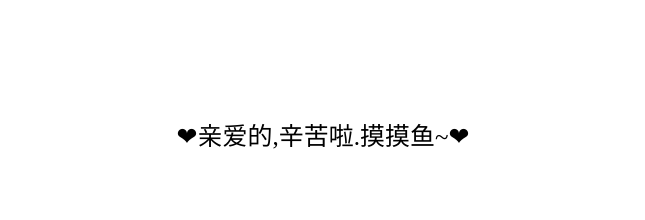
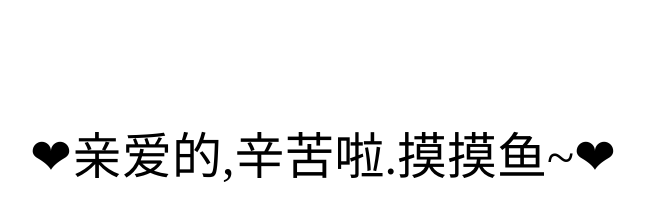
Before and after one commit to xiehongliu/xhl, a plain HTML site: page index.html in a window 1280 px wide. Shown: the whole page, without its empty margins (317-962 px from the left). Drawn offline with Linux system fonts and the light colour scheme.

Commit message:
Update index.html

```diff
--- a/index.html
+++ b/index.html
@@ -8,7 +8,7 @@
   <br>
   <br>
   <br>
-  <span style="font-size:25px">
+  <span style="font-size:50px">
   ❤亲爱的,辛苦啦.摸摸鱼~❤
   </span>
   </div>
```
